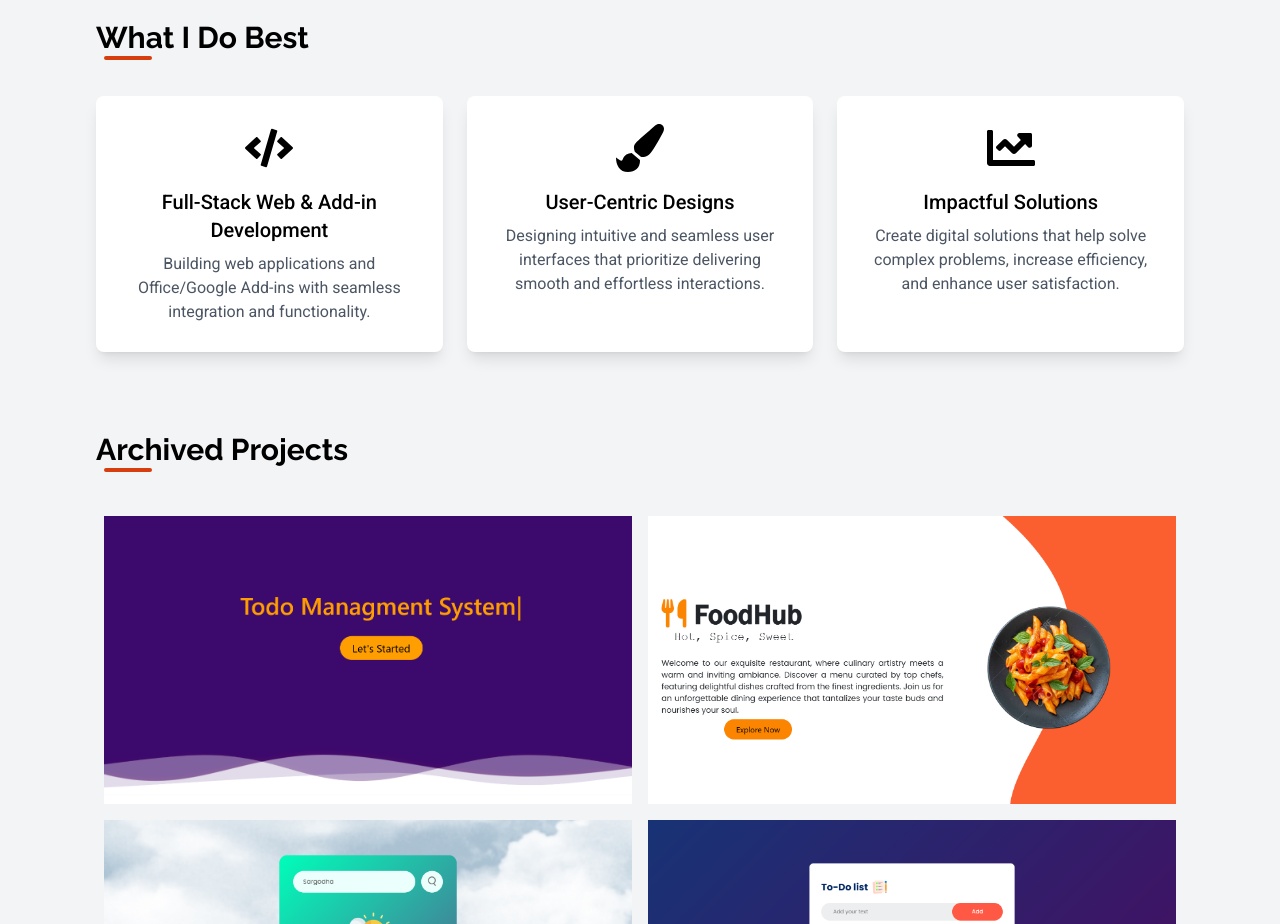
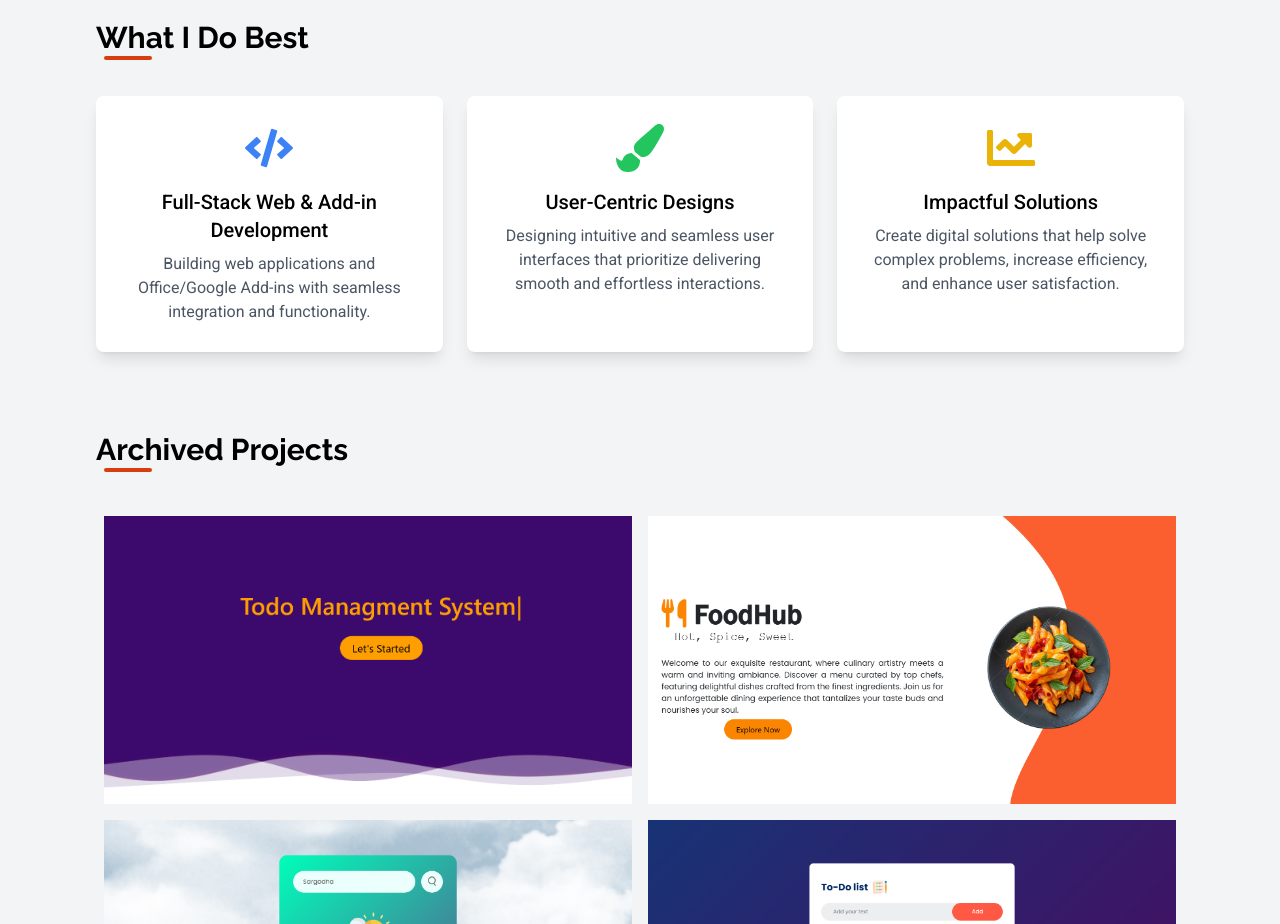
Before and after one commit to waqasahmed042/portfolio, a Next.js app: page / in a window 1280 px wide. Shown: the part 820-1744 px from the top of the page. Built offline with nearby package versions, Linux system fonts and the light colour scheme.

Commit message:
fix color bug

```diff
--- a/components/home/page.tsx
+++ b/components/home/page.tsx
@@ -8,7 +8,7 @@ import { Typewriter } from 'react-simple-typewriter'
 import profilePic from "@/public/assets/images/waqas-ahmed.png";
 import Contact from "@/components/Contact";
 import UIText from "@/utilities/testResource";
-import { highlights, iconColors } from "@/utilities/home/highlights";
+import { highlights } from "@/utilities/home/highlights";
 import ArchivedProjects from "./archivedProjects";
 import QuoteModel from "./quoteModel";
 import AskAI from "../ai/page";
@@ -133,12 +133,20 @@ const Home: React.FC = () => {
                     {/* Highlights List */}
                     <div className={`grid grid-cols-1 md:grid-cols-3 gap-6 ${roboto.className}`}>
                         {highlights.map((highlight, index) => {
-                            const { Icon, title, description } = highlight;
-                            const iconColor = iconColors[index % iconColors.length];
+                            const { Icon, title, description, color } = highlight;
 
                             return (
                                 <div key={index} className="bg-white shadow-lg rounded-lg p-7 flex flex-col items-center text-center">
-                                    <Icon className={`text-5xl mb-4 ${iconColor}`} />
+                                    <Icon
+                                        className={`text-5xl mb-4 ${color === "blue"
+                                            ? "text-blue-500"
+                                            : color === "green"
+                                                ? "text-green-500"
+                                                : color === "yellow"
+                                                    ? "text-yellow-500"
+                                                    : ""
+                                            }`}
+                                    />
                                     <h3 className="text-xl font-medium mb-2">{title}</h3>
                                     <p className="text-gray-600">{description}</p>
                                 </div>
--- a/utilities/home/highlights.ts
+++ b/utilities/home/highlights.ts
@@ -1,20 +1,22 @@
 import { FaCode, FaPaintBrush, FaChartLine } from "react-icons/fa";
-export const iconColors = ["text-blue-500", "text-green-500", "text-yellow-500"];
 
 export const highlights = [
     {
         Icon: FaCode,
         title: "Full-Stack Web & Add-in Development",
         description: "Building web applications and Office/Google Add-ins with seamless integration and functionality.",
+        color: "blue",
     },
     {
         Icon: FaPaintBrush,
         title: "User-Centric Designs",
         description: "Designing intuitive and seamless user interfaces that prioritize delivering smooth and effortless interactions.",
+        color: "green",
     },
     {
         Icon: FaChartLine,
         title: "Impactful Solutions",
         description: "Create digital solutions that help solve complex problems, increase efficiency, and enhance user satisfaction.",
+        color: "yellow",
     },
 ];
```
